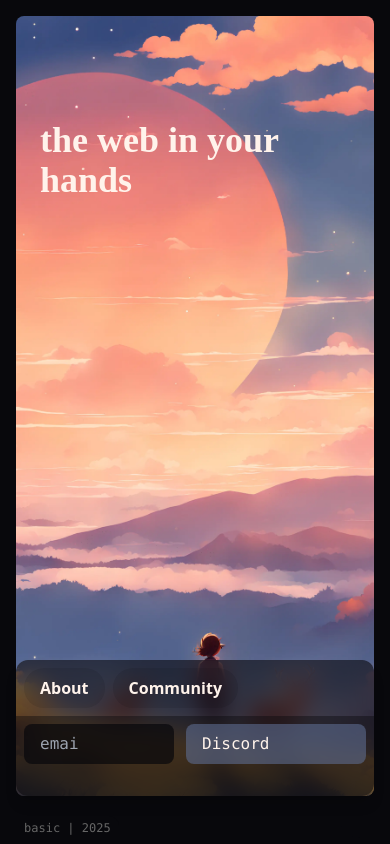
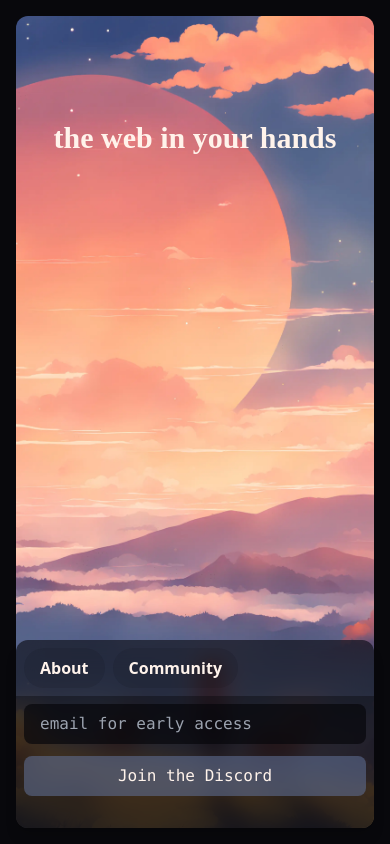
Before and after one commit to basicdb/basic-website, a Next.js app: page /welcome in a window 390 px wide. Built offline with nearby package versions, Linux system fonts and the light colour scheme; a web font is replaced by a local one.

Commit message:
mobile styling

```diff
--- a/src/pages/welcome.tsx
+++ b/src/pages/welcome.tsx
@@ -28,6 +28,7 @@ function DynamicFooter() {
 
     const handleSubmit = async (e: React.FormEvent) => {
         e.preventDefault();
+        console.log('email', email);
         if (!email) return;
 
         setScreenStatus('loading');
@@ -42,8 +43,11 @@ function DynamicFooter() {
         }
     };
 
-
-    const discordButtonExpanded = screenStatus === 'init' || screenStatus === 'success';
+    // Email input is expanded when:
+    // - User has typed something in the input
+    // - Input is focused (screenStatus is 'expanded')
+    // - Form is in loading state
+    const emailInputExpanded = email.length > 0 || screenStatus === 'expanded' || screenStatus === 'loading';
 
     return (
         <motion.div
@@ -193,7 +197,7 @@ function DynamicFooter() {
                 )}
             </AnimatePresence>
 
-            <motion.div className="flex gap-3 items-center p-2 pb-8 md:pb-2  bg-black bg-opacity-40 shadow-lg rounded-b-lg" layout>
+            <motion.div className="flex flex-col gap-3 items-center p-2 pb-8 md:pb-2 bg-black bg-opacity-40 shadow-lg rounded-b-lg" layout>
                 <form onSubmit={handleSubmit} className="flex gap-3 items-center w-full">
                     <div className="relative bg-black bg-opacity-70 rounded-lg flex-1 font-mono">
                         <input
@@ -203,13 +207,17 @@ function DynamicFooter() {
                             value={email}
                             onChange={(e) => setEmail(e.target.value)}
                             onFocus={() => setScreenStatus('expanded')}
-                            onBlur={() => setScreenStatus('init')}
+                            onBlur={() => {
+                                if (email.length === 0) {
+                                    setScreenStatus('init');
+                                }
+                            }}
                             disabled={screenStatus === 'loading' || screenStatus === 'success'}
                         />
                         <motion.button
                             type="submit"
-                            className={`${discordButtonExpanded ? 'hidden' : ''} absolute right-0 top-0 bottom-0 px-5 text-white rounded-r-lg overflow-hidden`}
-                            animate={{ opacity: !discordButtonExpanded  ? 1 : 0 }}
+                            className={`${!emailInputExpanded ? 'hidden' : ''} absolute right-0 top-0 bottom-0 px-5 text-white rounded-r-lg overflow-hidden`}
+                            animate={{ opacity: emailInputExpanded ? 1 : 0 }}
                             transition={{ duration: 0.3 }}
                             whileHover="hover"
                             initial="initial"
@@ -229,7 +237,7 @@ function DynamicFooter() {
                             />
                             <span className="relative z-10">
                                 {screenStatus === 'loading' ? 'Sending...' :
-                                 screenStatus === 'success' ? 'Signed up!' : 'Submit'}
+                                    screenStatus === 'success' ? 'Signed up!' : 'Submit'}
                             </span>
                         </motion.button>
                     </div>
@@ -237,11 +245,11 @@ function DynamicFooter() {
                         href="https://discord.gg/M57gcazvYk"
                         target="_blank"
                         rel="noopener noreferrer"
-                        className="rounded-lg text-white bg-[#5D6B90]/60 hover:bg-[#5D6B90]/90 font-mono transition-colors duration-200 whitespace-nowrap overflow-hidden"
+                        className="rounded-lg text-white bg-[#5D6B90]/60 hover:bg-[#5D6B90]/90 font-mono transition-colors duration-200 whitespace-nowrap overflow-hidden hidden sm:block"
                         animate={{
-                            width: !discordButtonExpanded ? '100px' : '180px',
-                            paddingLeft: !discordButtonExpanded ? '0.75rem' : '1rem',
-                            paddingRight: !discordButtonExpanded ? '0.75rem' : '1rem',
+                            width: emailInputExpanded ? '100px' : '180px',
+                            paddingLeft: emailInputExpanded ? '0.75rem' : '1rem',
+                            paddingRight: emailInputExpanded ? '0.75rem' : '1rem',
                             paddingTop: '0.5rem',
                             paddingBottom: '0.5rem'
                         }}
@@ -256,29 +264,27 @@ function DynamicFooter() {
                             animate={{
                                 opacity: 1
                             }}
-                            key={discordButtonExpanded ? 'discord' : 'join-discord'}
+                            key={emailInputExpanded ? 'discord' : 'join-discord'}
                             initial={{ opacity: 0 }}
                             exit={{ opacity: 0 }}
                             transition={{ duration: 0.2 }}
-                            className="hidden md:block"
                         >
-                            {!discordButtonExpanded ? 'Discord' : 'Join the Discord'}
-                        </motion.span>
-                        <motion.span
-                            animate={{
-                                opacity: 1
-                            }}
-                            key="discord-mobile"
-                            initial={{ opacity: 0 }}
-                            exit={{ opacity: 0 }}
-                            transition={{ duration: 0.2 }}
-                            className="md:hidden"
-                        >
-                            Discord
+                            {emailInputExpanded ? 'Discord' : 'Join the Discord'}
                         </motion.span>
                     </motion.a>
                 </form>
+
+                <motion.button
+                    onClick={() => window.open('https://discord.gg/M57gcazvYk', '_blank')}
+                    className="w-full sm:hidden rounded-lg text-white bg-[#5D6B90]/60 hover:bg-[#5D6B90]/90 font-mono transition-colors duration-200 whitespace-nowrap overflow-hidden text-center py-2"
+                >
+                    Join the Discord
+                </motion.button>
             </motion.div>
+
+
+
+
         </motion.div>
     )
 }
@@ -292,27 +298,24 @@ export default function Home() {
                 <meta name="viewport" content="width=device-width, initial-scale=1" />
                 <link rel="icon" href="/favicon.ico" />
             </Head>
-            <main className="dark:bg-black min-h-screen overflow-x-hidden">
+            <main className="min-h-screen overflow-x-hidden">
                 <div className="w-full h-screen flex flex-col bg-black">
 
-
-                    <div className="flex-1 m-4 rounded-lg flex flex-col justify-between"
+                    <div
+                        className="flex-1 m-4 rounded-xl flex flex-col justify-between"
                         style={{ backgroundImage: `url(${heroCardElements.image})`, backgroundSize: 'cover', backgroundPosition: 'bottom' }}
                     >
                         <div className="flex-1 flex mt-20 justify-center ">
-                            <h1 className="p-10 absolute top-20 text-white text-4xl font-bold "> the web in your hands </h1>
+                            <h1 className="p-10 absolute top-20 text-white text-3xl sm:text-4xl font-bold "> the web in your hands </h1>
                         </div>
 
-
                         <DynamicFooter />
-
                     </div>
 
 
-                    <div className=" md:absolute bottom-2 left-0 h-[10px] flex items-center justify-between p-4">
-
+                    <div className="hidden sm:flex absolute bottom-2 left-0 h-[10px] items-center justify-between p-4">
                         <p className="text-[#666666] z-10 text-xs font-mono bg-black rounded-tr-[10px] px-2 py-1">basic | 2025</p>
-                        <div className="w-8 h-5 relative -left-3.5 -bottom-2 bg-black rotate-180 [mask-image:_radial-gradient(farthest-corner_at_bottom_left,_transparent_40%,_black_41%)] [-webkit-mask-image:_radial-gradient(circle_at_bottom_left,_transparent_40%,_black_41%)]"></div>
+                        <div className="w-8 h-5 relative -left-3.5 -bottom-2 bg-black rotate-180 [mask-image:_radial-gradient(farthest-corner_at_bottom_left,_transparent_40%,_black_41%)] [-webkit-mask-image:_radial-gradient(circle_at_bottom_left,_transparent_40%,_black_41%)]"/>
                     </div>
 
 
```
